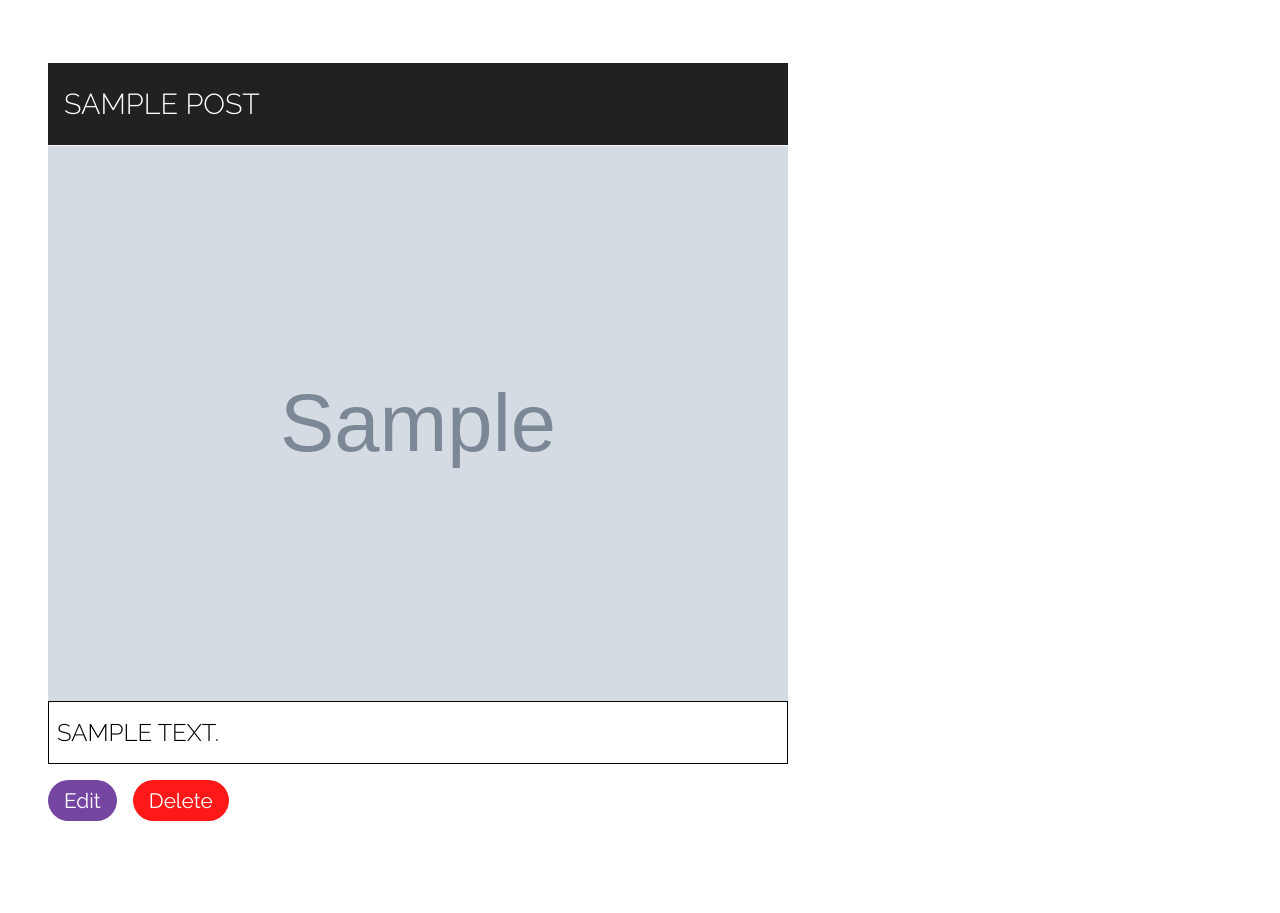
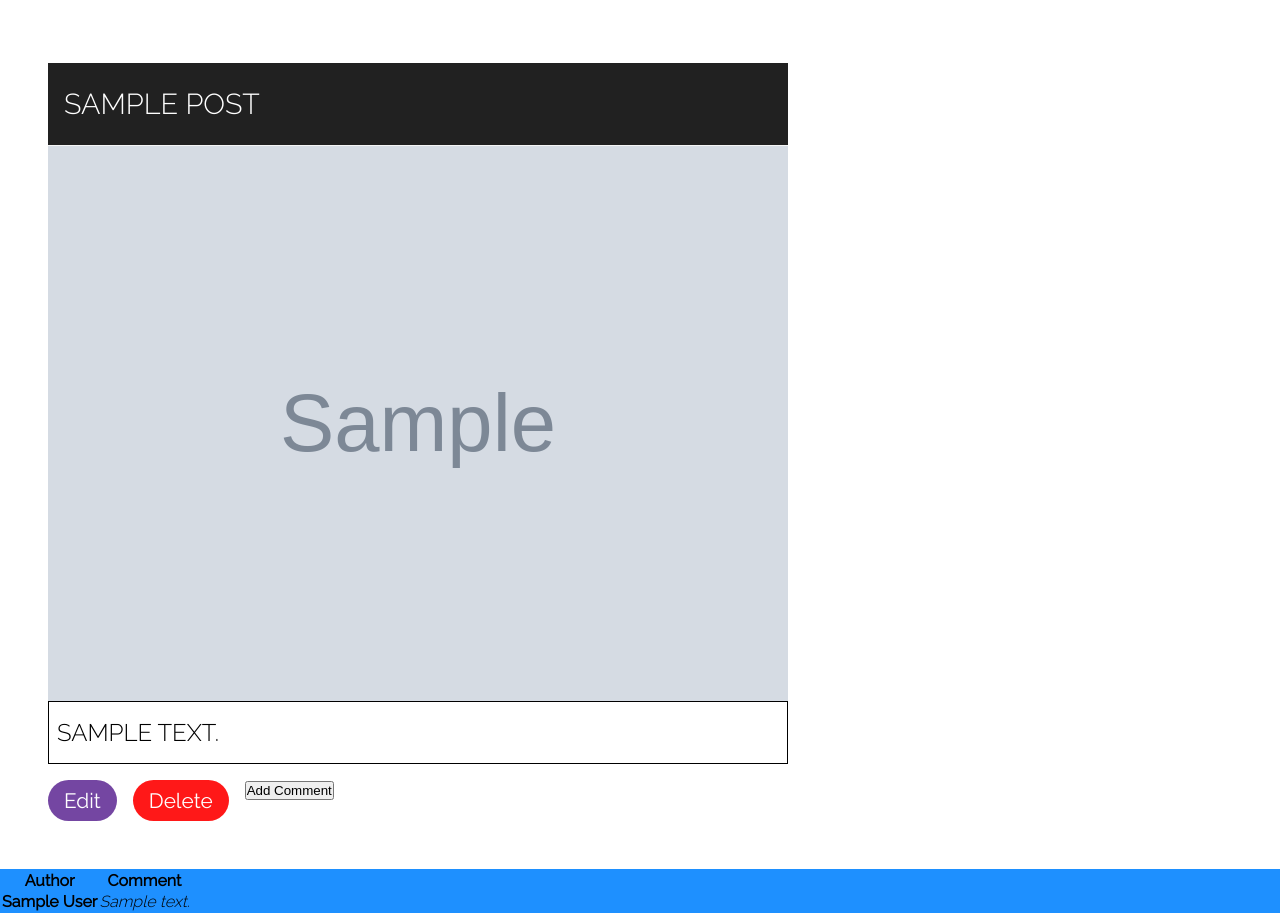
Before and after one commit to ramn51/Blog-Project, a Node server app: page /blogs/600000000000000000000001 in a window 1280 px wide. Shown: the part 57-970 px from the top of the page. Before the commit the page ends 878 px from the top, so only its background shows below. Run offline with Node 20, Linux system fonts and the light colour scheme; tables that the repository leaves empty hold one stand-in row (values such as "Sample post"); grey boxes marked "Sample" are stand-in pictures; some libraries are stand-ins or nearby versions.

Commit message:
Added comment feature only creation new routes and pages added

```diff
--- a/app.js
+++ b/app.js
@@ -3,14 +3,17 @@ var app = express();
 var bodyParser = require("body-parser");
 var mongoose = require("mongoose");
 var Post = require("./models/post");
+var Comments = require("./models/comment");
 var methodOverride = require("method-override");
 //var seedDB = require("./seed");
 mongoose.connect("mongodb://localhost/blogger_app");
 
 //initial setup of all application configs
-app.set("view engine","ejs");
+app.set("view engine", "ejs");
 app.use(express.static(__dirname + "/public"));
-app.use(bodyParser.urlencoded({extended:true}));
+app.use(bodyParser.urlencoded({
+    extended: true
+}));
 app.use(methodOverride("_method"));
 //seedDB();
 
@@ -49,37 +52,40 @@ Post.create({
 */
 
 
+
+
+
 //index route - the main page
-app.get("/blogs",function(req,res){
-   Post.find({},function(err,post){
-       if(err){
-           console.log(err);
-       }
-       else{
-           console.log(post);
-           res.render("index",{posts:post});
-       }
-   })
+app.get("/blogs", function (req, res) {
+    Post.find({}, function (err, post) {
+        if (err) {
+            console.log(err);
+        } else {
+            console.log(post);
+            res.render("index", {
+                posts: post
+            });
+        }
+    })
 
 })
 
 //render new form
-app.get("/blogs/new",function(req,res){
+app.get("/blogs/new", function (req, res) {
     res.render("new");
 })
 
 //Create post - post request to post to create a post
-app.post("/blogs",function(req,res){
+app.post("/blogs", function (req, res) {
 
     console.log(req.body.blog);
 
-    Post.create(req.body.blog,function(err,post){
+    Post.create(req.body.blog, function (err, post) {
 
-        if(err){
+        if (err) {
             res.render("new");
             console.log(err);
-        }
-        else{
+        } else {
             console.log("succesfful post in");
             console.log(post);
             res.redirect("/blogs");
@@ -89,8 +95,8 @@ app.post("/blogs",function(req,res){
 
 });
 //show specific post
-app.get("/blogs/:id",function(req,res){
-    Post.findById(req.params.id,function(err,post){
+app.get("/blogs/:id", function (req, res) {
+    /*Post.findById(req.params.id,function(err,post){
         if(err){
             console.log(err);
             res.redirect("/blogs");
@@ -100,60 +106,102 @@ app.get("/blogs/:id",function(req,res){
             console.log(post);
             res.render("show",{post:post});
         }
+    })*/
+
+    Post.findById(req.params.id).populate("comments").exec(function (err, data) {
+        if (err) {
+            console.log(err);
+            res.redirect("/blogs");
+        } else {
+            console.log(data);
+            res.render("show",{post:data});
+        }
     })
+
 })
 
 
 
 //edit post -render the form
-app.get("/blogs/:id/edit",function(req,res){
-    Post.findById(req.params.id,function(err,post){
-        if(err){
+app.get("/blogs/:id/edit", function (req, res) {
+    Post.findById(req.params.id, function (err, post) {
+        if (err) {
             console.log(err);
             res.redirect("/blogs");
-        }
-        else{
+        } else {
             console.log(post);
-            res.render("edit",{post:post});
+            res.render("edit", {
+                post: post
+            });
         }
     })
 
 })
 //update post  - update the form (PUT request)
-app.put("/blogs/:id",function(req,res){
-    Post.findByIdAndUpdate(req.params.id,req.body.blog,function(err,foundPost){
-        if(err){
+app.put("/blogs/:id", function (req, res) {
+    Post.findByIdAndUpdate(req.params.id, req.body.blog, function (err, foundPost) {
+        if (err) {
             res.redirect("/blogs");
             console.log(err);
-        }
-        else{
+        } else {
             console.log("update success");
-            res.redirect("/blogs/"+req.params.id);
+            res.redirect("/blogs/" + req.params.id);
         }
     })
 })
 //delete post
-app.delete("blogs/:id",function(req,res){
-    Post.findByIdAndRemove(req.params.id,function(err){
-        if(err){
+app.delete("blogs/:id", function (req, res) {
+    Post.findByIdAndRemove(req.params.id, function (err) {
+        if (err) {
 
             res.redirect("/blogs");
             console.log(err);
-        }
-        else{
+        } else {
             console.log("deleted");
             res.redirect("/blogs");
         }
     })
 })
 
+//====Comments routes=====
 
+app.get("/blogs/:id/comment/new", function (req, res) {
+    Post.findById(req.params.id, function (err, post) {
+        if (err) {
+            console.log(err);
+            res.redirect("/blogs");
+        } else {
+            res.render("comment", {
+                post: post
+            });
+        }
 
+    })
+})
 
+app.post("/blogs/:id/comment", function (req, res) {
+    Post.findById(req.params.id, function (err, post) {
+        if (err)
+            console.log(err);
+        else {
+            Comments.create(req.body.Blog, function (err, comment) {
+                if (err)
+                    console.log(err);
+
+                else {
+                    post.comments.push(comment);
+                    post.save();
+                    res.redirect("/blogs/" + post._id);
+                    console.log("comment saved");
+                }
+            })
+        }
+    })
+})
 
 
 
 //===start server
-app.listen("5000",function(req,res){
+app.listen("5000", function (req, res) {
     console.log("server has started");
 })
--- a/views/show.ejs
+++ b/views/show.ejs
@@ -13,8 +13,36 @@
                 <button class="button button__delete">Delete</button>
             </form>
 
+            <form action="/blogs/<%=post._id%>/comment/new">
+                <button>Add Comment</button>
+            </form>
+
         </footer>
+
+
 
     </section>
 
+    <!-- Comments section  -->
+    <table>
+        <tr>
+            <th>Author</th>
+            <th>Comment</th>
+        </tr>
+
+
+    <%post.comments.forEach(function(data){%>
+
+
+
+            <tr>
+                <td><strong><%=data.author%></strong></td>
+                <td><em><%=data.text%></em></td>
+            </tr>
+
+
+    <%})%>
+</table>
+
+
 <% include ./partials/footer%>
```
Also changed, not shown: models/comment.js (added, +8 -0 lines), models/post.js (+8 -1 lines), seed.js (+6 -1 lines), views/comment.ejs (added, +10 -0 lines).
